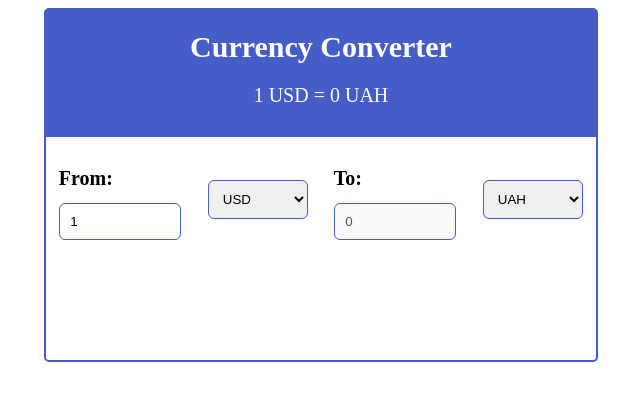
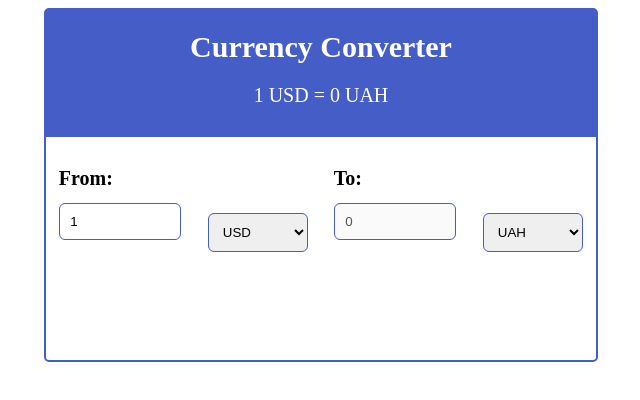
Before and after one commit to IraAmber/CurrencyConverter-main03, a React (Create React App) app: page / in a window 1280 px wide. Shown: the top 400 px of the page, without its empty margins (319-959 px from the left). Built offline with nearby package versions, Linux system fonts and the light colour scheme; no server answers.

Commit message:
change style

```diff
--- a/src/styles.css
+++ b/src/styles.css
@@ -43,6 +43,10 @@ select {
   border: 1px solid var(--main-color);
 }
 
+select {
+  margin-top: 34px;
+}
+
 input[type="number"] {
   width: 100px;
 }
```
